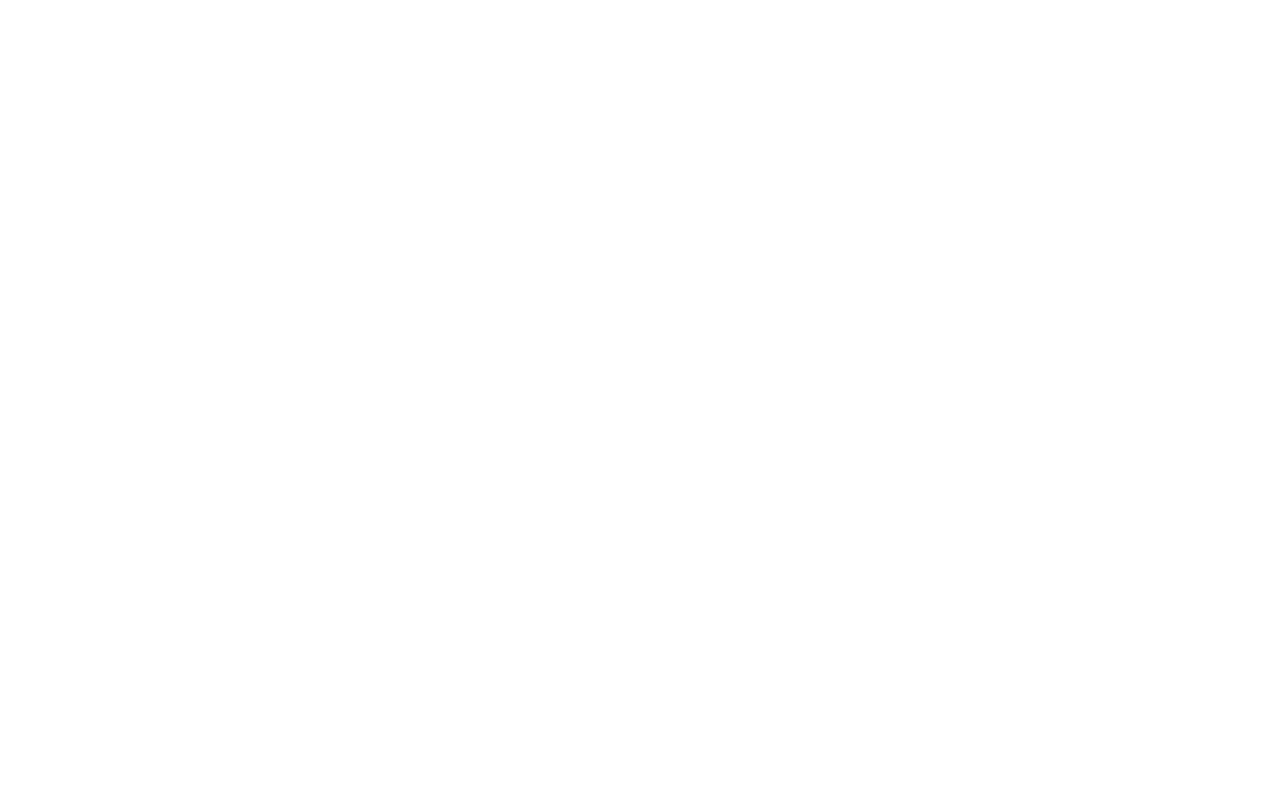
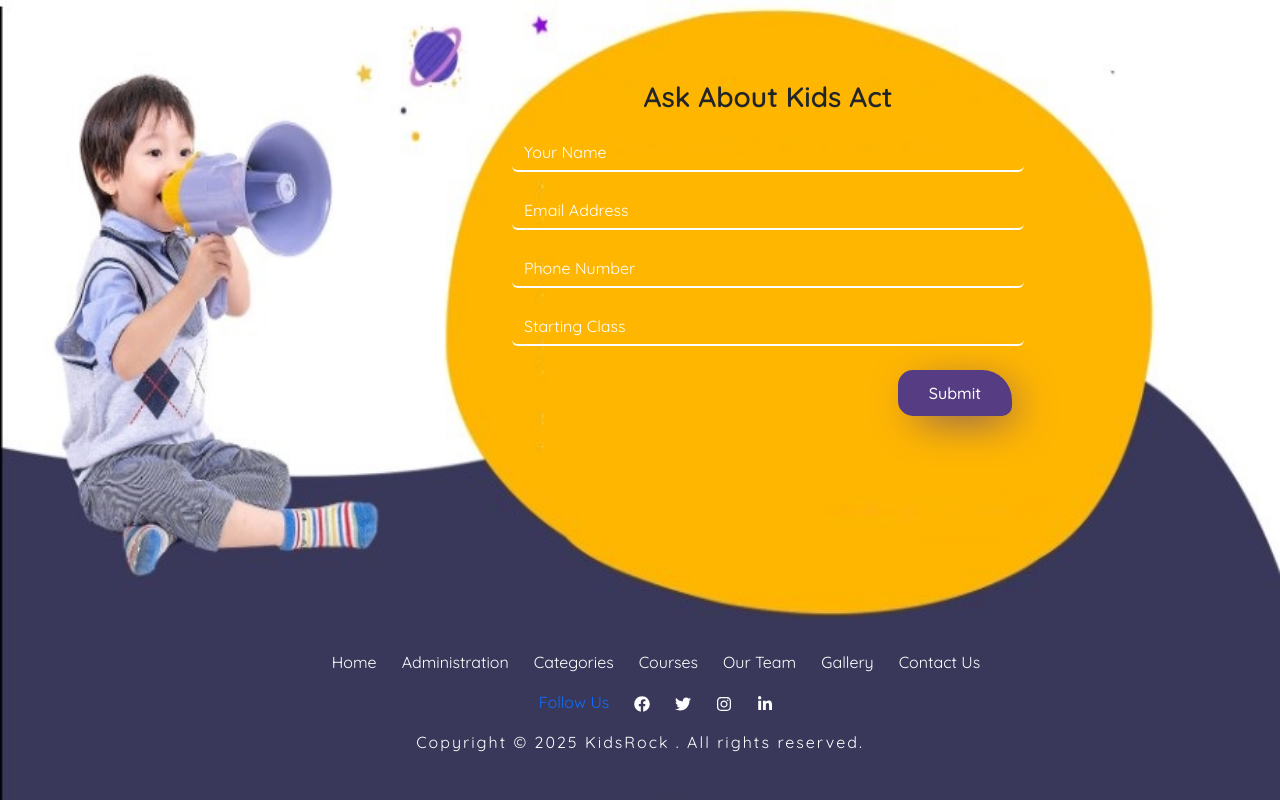
Before and after one commit to mouhebmhd/WeeTechElearning, a React (Create React App) app in the folder frontEnd/: page /askUs in a window 1280 px wide. Before the commit this address had no page. Built offline with nearby package versions, Linux system fonts and the light colour scheme.

Commit message:
adding the ask us component

```diff
--- a/frontEnd/src/App.js
+++ b/frontEnd/src/App.js
@@ -4,6 +4,7 @@ import { BrowserRouter as Router, Routes, Route } from "react-router-dom";
 import LandingPage from "./views/LandingPage";
 import LatestNews from './views/LatestNews';
 import OurGallery from './views/ourGallery';
+import AskUs from './views/askUs';
 function App() {
   return (
     <>
@@ -13,6 +14,7 @@ function App() {
         <Route path='/home' element={<LandingPage />} />
         <Route path='/gallery' element={<OurGallery />} />
         <Route path='/latestNews' element={<LatestNews />} />
+        <Route path='/askUs' element={<AskUs />} />
 
 
       </Routes>
--- /dev/null
+++ b/frontEnd/src/views/askUs.js
@@ -0,0 +1,97 @@
+import React from 'react'
+import "./styles/footerStyle.css"
+import { FaFacebook } from "react-icons/fa";
+import { FaTwitter } from "react-icons/fa";
+import { FaInstagram } from "react-icons/fa6";
+import { FaLinkedinIn } from "react-icons/fa6";
+
+export default function AskUs() {
+  return (
+    <div className="row m-0 p-0">
+        <div className="footerComponent m-0 p-0">
+                <div className="askForm m-0 p-0  ">
+                    <h3>Ask About Kids Act </h3>
+                    <form action="" className="form">
+                        <input type="text" className='form-control  askFormControl' name="nameInput" id="nameInput" placeholder='Your Name' />
+                        <input type="text" className='form-control  askFormControl' name="emailInput" id="emailInput" placeholder='Email Address' />
+                        <input type="text" className='form-control  askFormControl' name="phoneInput" id="phoneInput" placeholder='Phone Number' />
+                        <input type="text" className='form-control  askFormControl' name="studyingInput" id="studyingInput" placeholder='Starting Class' />
+                    </form>
+                    <div className="container-fluid mt-4 text-end">
+                    <button className="btn  viewAllButton">
+                        Submit
+                    </button>
+                </div>
+                </div>
+                <div className="footerContent">
+                    <ul>
+                    <li class='nav-item'>
+                  <a class='nav-link' to='#home'>
+                    Home
+                  </a>
+                </li>
+                <li class='nav-item'>
+                  <a class='nav-link' to='#'>
+                    Administration
+                  </a>
+                </li>
+                <li class='nav-item'>
+                  <a class='nav-link' to='#'>
+                    Categories
+                  </a>
+                </li>
+                <li class='nav-item'>
+                  <a class='nav-link' to='#'>
+                    Courses
+                  </a>
+                </li>
+                <li class='nav-item'>
+                  <a class='nav-link' to='#'>
+                    Our Team
+                  </a>
+                </li>
+                <li class='nav-item'>
+                  <a className='nav-link' href='#gallery'>
+                    Gallery
+                  </a>
+                </li>
+                <li class='nav-item'>
+                  <a class='nav-link' to='#'>
+                    Contact Us
+                  </a>
+                </li>
+                    </ul>
+                    <ul>
+                        <span className='text-primary'>Follow Us </span>
+                    <li class='nav-item'>
+                        <a class='nav-link' to='#home'>
+                            <FaFacebook />
+                        </a>
+                    </li>
+                    <li class='nav-item'>
+                        <a class='nav-link' to='#home'>
+                            <FaTwitter />
+                        </a>
+                    </li>
+                    <li class='nav-item'>
+                        <a class='nav-link' to='#home'>
+                            <FaInstagram />
+                        </a>
+                    </li>
+                    <li class='nav-item'>
+                        <a class='nav-link' to='#home'>
+                            <FaLinkedinIn />
+                        </a>
+                    </li>
+
+
+
+
+
+                    </ul>
+                    <p className='text-center copyrights'>Copyright &copy; 2025 KidsRock . All rights reserved. </p>
+                </div>
+            </div>
+    </div>
+  )
+}
--- /dev/null
+++ b/frontEnd/src/views/styles/footerStyle.css
@@ -0,0 +1,54 @@
+.footerComponent
+{
+    width: 100vw;
+    height: 100vh;
+    background-image: url("../../assets/img/askForm.jpg");
+    background-size:100vw 100vh;
+}
+.askForm
+{
+    position: relative;
+    top: 10%;
+    left: 40%;
+    width: fit-content;
+}
+.askForm h3
+{
+    font-weight: 600;
+    text-align: center;
+}
+.askFormControl
+{
+width: 40vw;
+background: transparent;
+border-top: 0px;
+border-left: 0px;
+border-right: 0px;
+border-bottom: 2px solid #fff;
+color: #fff;
+margin-top: 20px;
+}
+.askFormControl::placeholder
+{
+color: #fff;
+}
+.footerContent  ul
+{
+    display: flex;
+    list-style-type: none;
+    column-gap: 25px;
+    justify-content: center;
+    width: 100%;
+}
+.footerContent
+{
+    position: absolute;
+    top: 80%;
+    margin-top: 10px;
+    color: #fff;
+    width: 100%;
+}
+.copyrights
+{
+    letter-spacing: 2px;
+}
```
Also changed, not shown: frontEnd/src/assets/img/askForm.jpg (added).
